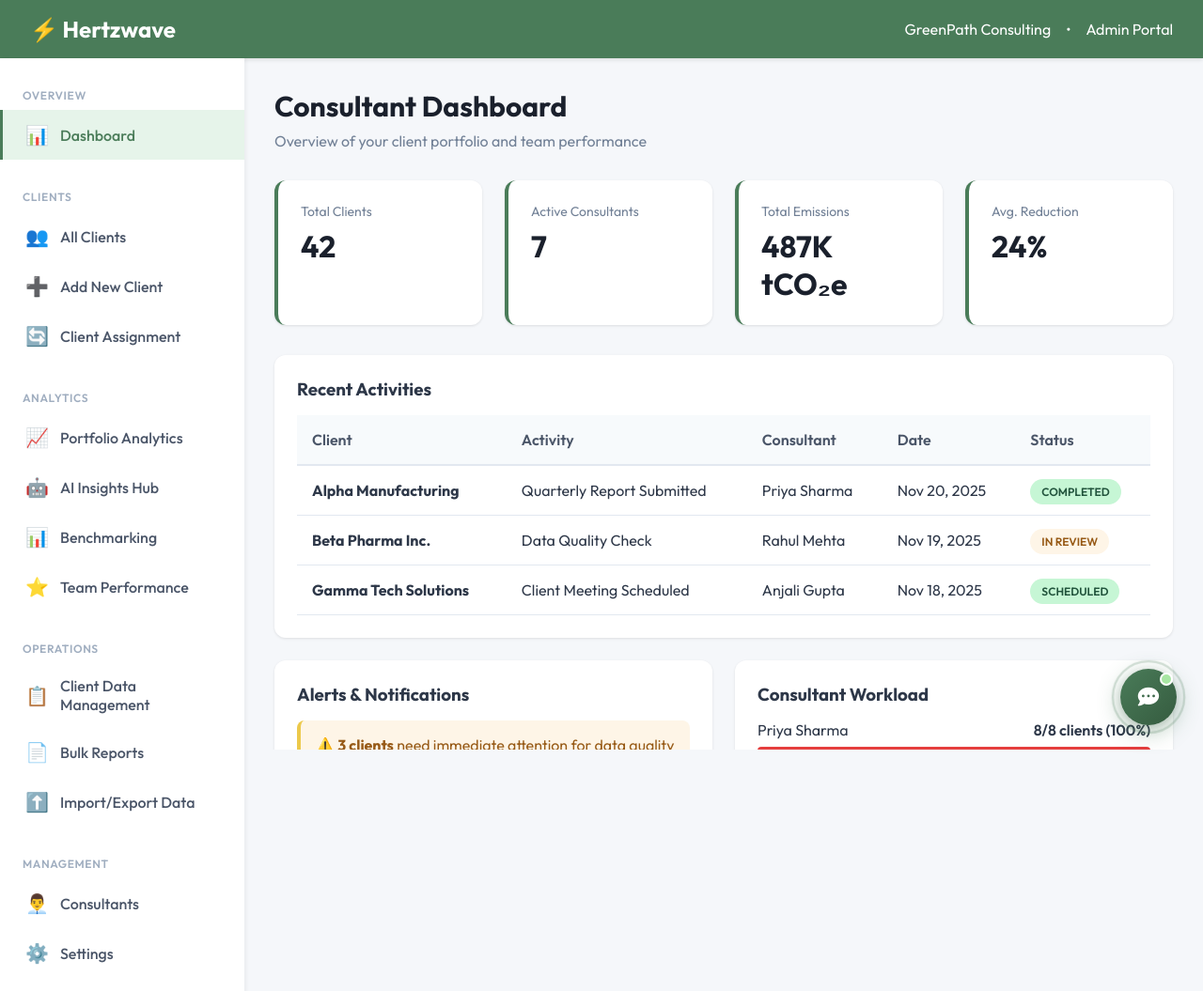
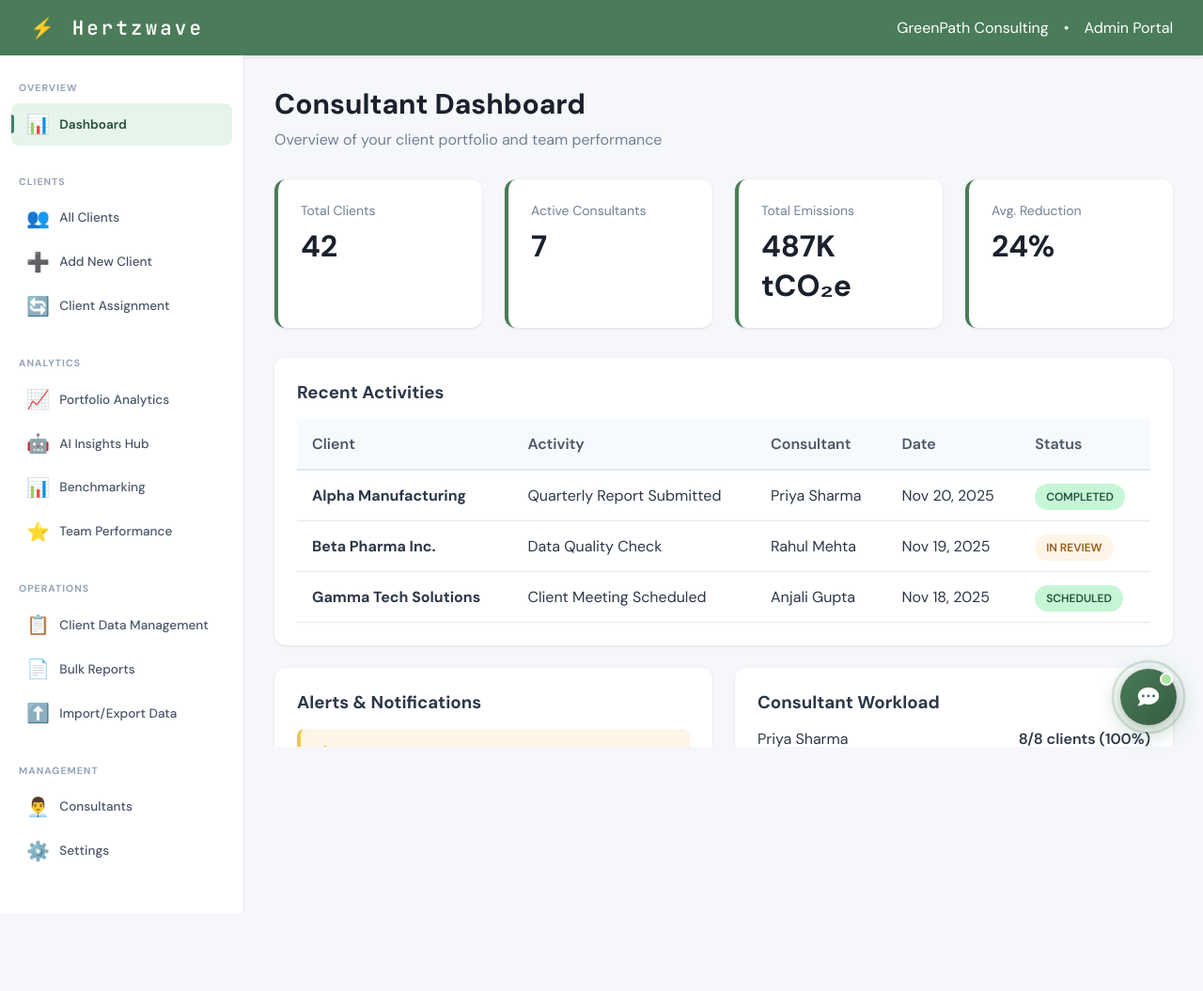
Before and after one commit to Hertzwave-Innovations/hertzwave-demo-flow, a plain HTML site: page hertzwave-consultant-flow.html in a window 1280 px wide. Shown: the top 1055 px of the page at 94% size. After the commit the page ends 972 px from the top, so only its background shows below. Drawn offline with Linux system fonts and the light colour scheme.

Commit message:
Add files via upload

```diff
--- a/hertzwave-consultant-flow.html
+++ b/hertzwave-consultant-flow.html
@@ -4,7 +4,7 @@
   <meta charset="UTF-8">
   <meta name="viewport" content="width=device-width, initial-scale=1.0">
   <title>Consultant Dashboard - Hertzwave Professional</title>
-  <link href="https://fonts.googleapis.com/css2?family=Outfit:wght@300;400;500;600;700&display=swap" rel="stylesheet">
+  <link href="https://fonts.googleapis.com/css2?family=DM+Sans:ital,wght@0,400;0,500;0,600;0,700&family=JetBrains+Mono:wght@400;500;600&display=swap" rel="stylesheet">
 
  <style>
     * { margin: 0; padding: 0; box-sizing: border-box; }
@@ -88,7 +88,7 @@
     }
 
     body {
-      font-family: 'Outfit', sans-serif;
+      font-family: 'DM Sans', sans-serif;
       background: #f5f7fa;
       color: #2d3748;
     }
@@ -102,7 +102,7 @@
       align-items: center;
       box-shadow: 0 2px 4px rgba(0,0,0,0.1);
     }
-    .logo { font-size: 1.5rem; font-weight: 700; }
+    .logo { font-size: 1.3rem; font-weight: 700; letter-spacing: 0.15em; font-family: 'JetBrains Mono', monospace; }
     .user-info { display: flex; align-items: center; gap: 1rem; }
 
     .container { display: flex; min-height: calc(100vh - 64px); }
@@ -110,39 +110,51 @@
     .sidebar {
       width: 260px;
       background: white;
-      padding: 1.5rem 0;
-      box-shadow: 2px 0 4px rgba(0,0,0,0.05);
+      padding: 1.25rem 0;
+      border-right: 1px solid #e2e8f0;
+      box-shadow: none;
     }
     .nav-section {
       margin-bottom: 1.5rem;
     }
     .nav-section-title {
-      padding: 0.5rem 1.5rem;
-      font-size: 0.75rem;
-      font-weight: 600;
-      color: #a0aec0;
+      padding: 0.5rem 1.25rem;
+      font-size: 0.65rem;
+      font-weight: 700;
+      color: #94a3b8;
       text-transform: uppercase;
-      letter-spacing: 0.05em;
+      letter-spacing: 0.1em;
     }
     .nav-item {
-      padding: 0.875rem 1.5rem;
+      padding: 0.6rem 1rem;
       cursor: pointer;
-      transition: all 0.2s;
-      border-left: 3px solid transparent;
+      transition: all 0.15s ease;
+      border-left: none;
+      border-radius: 8px;
       color: #4a5568;
       font-weight: 500;
       display: flex;
       align-items: center;
-      gap: 0.75rem;
+      gap: 0.65rem;
+      margin: 0.1rem 0.75rem;
+      font-size: 0.85rem;
+      position: relative;
     }
     .nav-item:hover {
-      background: #f7fafc;
-      border-left-color: #4a7c59;
+      background: #f1f5f9;
+      color: #2d6150;
     }
     .nav-item.active {
       background: #e6f4ea;
-      border-left-color: #4a7c59;
-      color: #4a7c59;
+      border-left-color: transparent;
+      color: #234d3f;
+      font-weight: 600;
+    }
+    .nav-item.active::before {
+      content: ''; position: absolute; left: 0; top: 50%;
+      transform: translateY(-50%);
+      width: 3px; height: 20px;
+      background: #3d7f6f; border-radius: 0 3px 3px 0;
     }
     .nav-icon {
       font-size: 1.25rem;
@@ -207,7 +219,7 @@
       cursor: pointer;
       transition: all 0.2s;
       font-size: 0.95rem;
-      font-family: 'Outfit', sans-serif;
+      font-family: 'DM Sans', sans-serif;
     }
     .btn-primary {
       background: #4a7c59;
@@ -239,7 +251,7 @@
       border: 1px solid #e2e8f0;
       border-radius: 8px;
       font-size: 0.95rem;
-      font-family: 'Outfit', sans-serif;
+      font-family: 'DM Sans', sans-serif;
     }
     .search-icon {
       position: absolute;
@@ -253,7 +265,7 @@
       border: 1px solid #e2e8f0;
       border-radius: 8px;
       font-size: 0.95rem;
-      font-family: 'Outfit', sans-serif;
+      font-family: 'DM Sans', sans-serif;
       background: white;
     }
 
@@ -494,7 +506,7 @@
       border: 1px solid #e2e8f0;
       border-radius: 8px;
       font-size: 0.95rem;
-      font-family: 'Outfit', sans-serif;
+      font-family: 'DM Sans', sans-serif;
     }
     .form-group textarea {
       resize: vertical;
@@ -4171,12 +4183,19 @@
 
       document.querySelectorAll('.nav-item').forEach(item => {
         item.classList.remove('active');
+        if (item.getAttribute('onclick')?.includes("'" + screenId + "'")) {
+          item.classList.add('active');
+        }
       });
-      event.currentTarget.classList.add('active');
     }
 
     function viewClient(clientId) {
-      alert('Viewing client: ' + clientId + '\n\nThis would navigate to the individual client dashboard.');
+      showScreen('client-data-management');
+      const selector = document.getElementById('clientDataSelector');
+      if (selector) {
+        selector.value = clientId;
+        loadClientData();
+      }
     }
 
     function openAddConsultantModal() {
@@ -4331,6 +4350,7 @@
 <!-- ══════════ ASK TERRACAP CHATBOT ══════════ -->
     <script src="terra-chat.js"></script>
     <script>
+    try {
     TerraChat.init({
         page: 'consultant',
         pageName: 'Consultant Module',
@@ -4340,6 +4360,7 @@
             qaStatus: document.querySelector('.qa-score-value')?.textContent || ''
         }
     });
+    } catch(e) { /* terra-chat.js not loaded in standalone mode */ }
     </script>
 
 </body>
```
